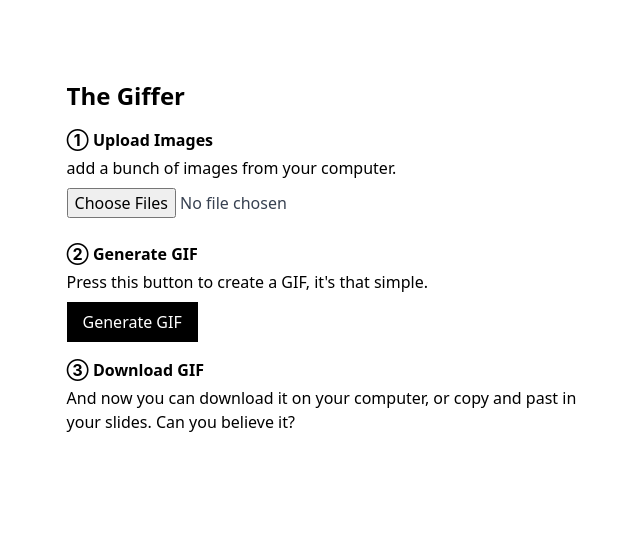
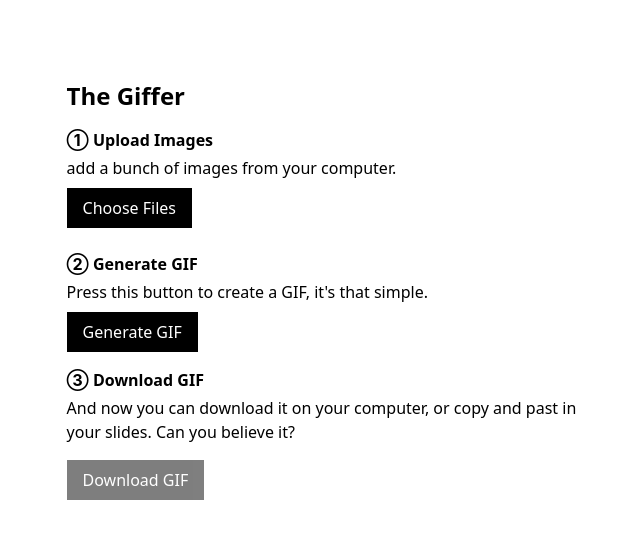
Before and after one commit to lndgst/random, a Flask app: page / in a window 1280 px wide. Shown: the top 539 px of the page, without its empty margins (316-956 px from the left). Run offline with Flask 3, Linux system fonts and the light colour scheme.

Commit message:
Improve button styling and enable disabled download

```diff
--- a/gif_app/templates/index.html
+++ b/gif_app/templates/index.html
@@ -12,7 +12,8 @@
             <div>
                 <h2 class="font-bold mb-1">&#9312; Upload Images</h2>
                 <p class="mb-2">add a bunch of images from your computer.</p>
-                <input id="imageInput" class="block w-full text-gray-700" type="file" name="images" multiple accept="image/*">
+                <input id="imageInput" class="hidden" type="file" name="images" multiple accept="image/*">
+                <label for="imageInput" id="fileLabel" class="px-4 py-2 bg-black text-white hover:bg-gray-800 inline-block cursor-pointer">Choose Files</label>
                 <div id="preview" class="flex flex-wrap mt-2"></div>
             </div>
             <div>
@@ -24,7 +25,7 @@
             <div>
                 <h2 class="font-bold mb-1">&#9314; Download GIF</h2>
                 <p class="mb-2">And now you can download it on your computer, or copy and past in your slides. Can you believe it?</p>
-                <a id="downloadBtn" class="px-4 py-2 bg-black text-white hover:bg-gray-800 inline-block mt-2 hidden" download="output.gif">Download GIF</a>
+                <a id="downloadBtn" class="px-4 py-2 bg-black text-white hover:bg-gray-800 inline-block mt-2 opacity-50 pointer-events-none" download="output.gif">Download GIF</a>
             </div>
         </form>
     </div>
@@ -77,7 +78,7 @@
                     gifPreview.src = url;
                     gifPreview.classList.remove('hidden');
                     downloadBtn.href = url;
-                    downloadBtn.classList.remove('hidden');
+                    downloadBtn.classList.remove('opacity-50', 'pointer-events-none');
                 });
         });
     </script>
```
